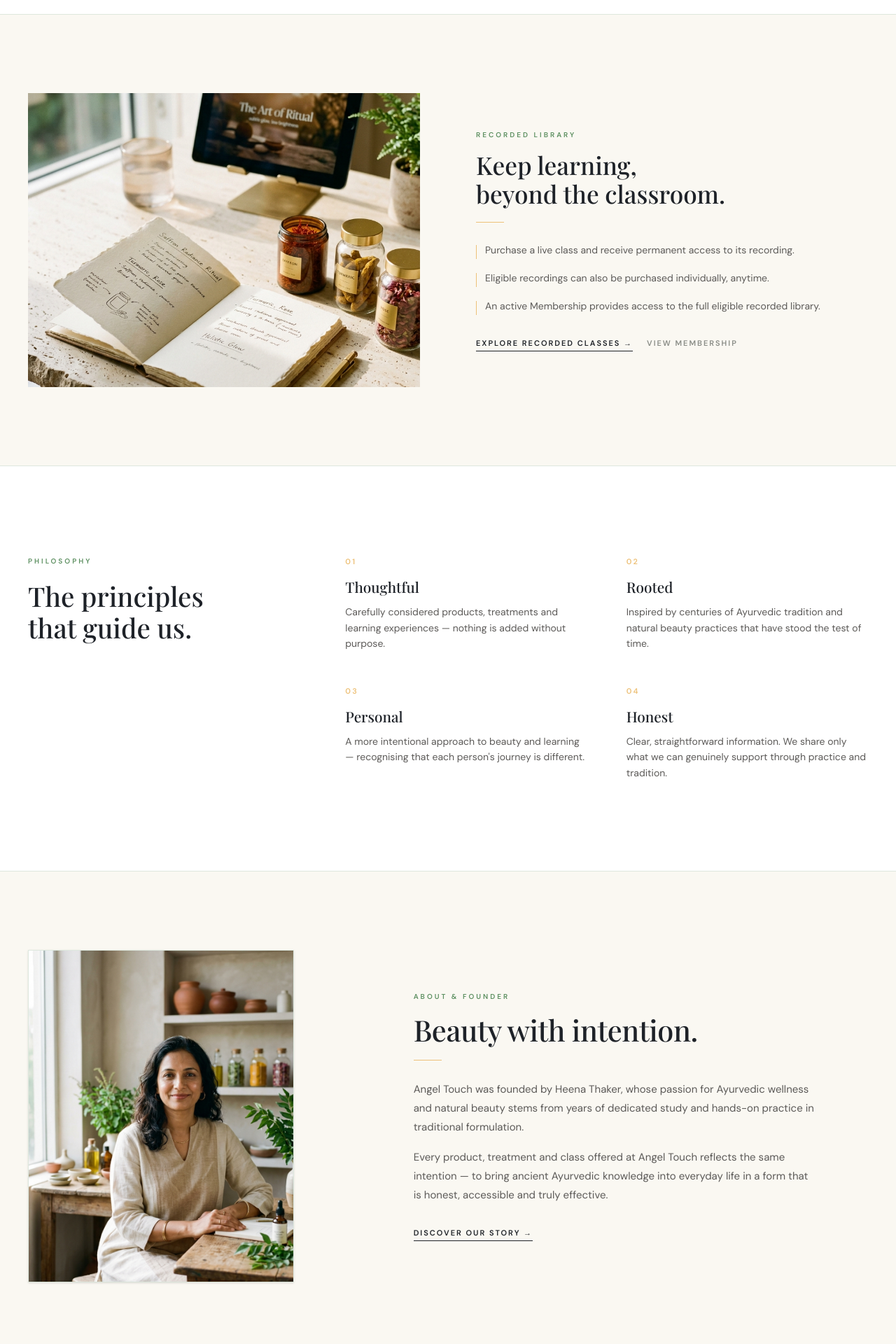
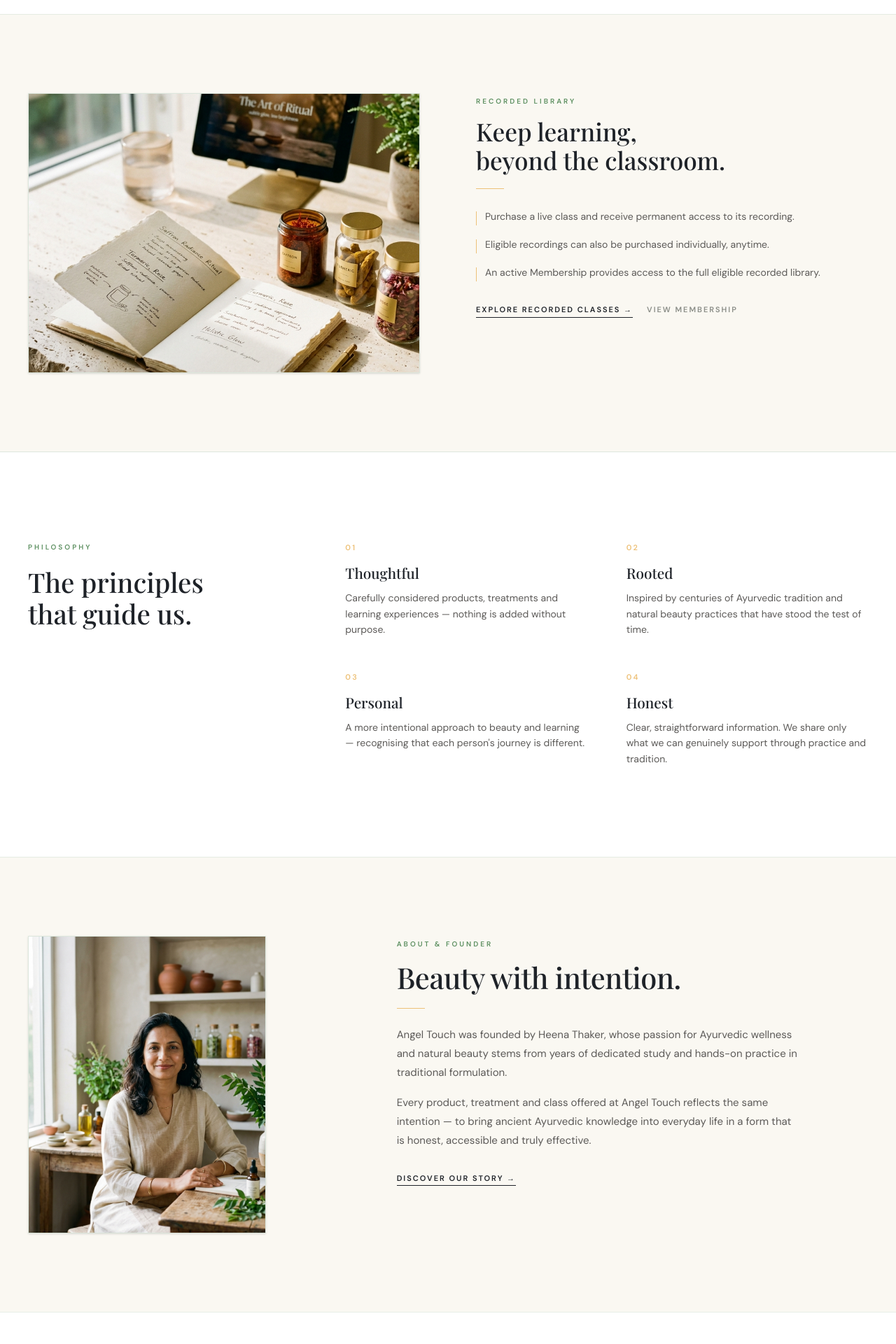
Before and after one commit to Hetsoni28/Angel-Touch, a Next.js app: page / in a window 1280 px wide. Shown: the part 5040-6960 px from the top of the page at 70% size. Built offline with nearby package versions, Linux system fonts and the light colour scheme.

Commit message:
fix(layout): align image and text top baselines in About and Recorded Learning sections

```diff
--- a/src/components/templates/home/AboutSection.tsx
+++ b/src/components/templates/home/AboutSection.tsx
@@ -2,27 +2,25 @@ import Link from 'next/link'
 
 export function AboutSection() {
   return (
-    <section className="bg-[#faf8f2] py-20 md:py-28 border-t border-[#dde7dd]">
+    <section className="bg-[#faf8f2] py-20 md:py-28 border-t border-[#dde7dd]/70">
       <div className="max-w-screen-xl mx-auto px-6 md:px-10">
-        <div className="grid grid-cols-1 lg:grid-cols-12 gap-10 lg:gap-16 items-center">
 
-          {/* Portrait - graceful, controlled size */}
+        {/* ── ALIGNED TOP: items-start lines up the image top and text top in a single clean horizontal line ── */}
+        <div className="grid grid-cols-1 lg:grid-cols-12 gap-10 lg:gap-16 items-start">
+
+          {/* Portrait */}
           <div className="lg:col-span-5 flex justify-center lg:justify-start">
-            <div className="relative w-full max-w-[380px]">
-              <div className="overflow-hidden aspect-[4/5] max-h-[480px] bg-[#e9f3e9] shadow-sm border border-[#dde7dd]/80 img-zoom">
-                <img
-                  src="/images/founder_heena_thaker.jpg"
-                  alt="Heena Thaker — Founder of Angel Touch"
-                  className="w-full h-full object-cover object-top"
-                />
-              </div>
-              {/* Subtle gold accent frame */}
-              <div className="absolute -bottom-3 -right-3 w-full h-full border border-[#edc179]/40 pointer-events-none -z-10" />
+            <div className="w-full max-w-[340px] aspect-[4/5] overflow-hidden bg-[#e9f3e9] border border-[#dde7dd] shadow-sm img-zoom">
+              <img
+                src="/images/founder_heena_thaker.jpg"
+                alt="Heena Thaker — Founder of Angel Touch"
+                className="w-full h-full object-cover object-top"
+              />
             </div>
           </div>
 
-          {/* Content */}
-          <div className="lg:col-span-7 flex flex-col justify-center lg:pl-6">
+          {/* Content — aligned to top edge of portrait */}
+          <div className="lg:col-span-7 flex flex-col pt-1">
             <p className="text-[10px] font-semibold tracking-[0.3em] text-[#5c8f60] uppercase mb-4">
               About & Founder
             </p>
@@ -32,7 +30,7 @@ export function AboutSection() {
             >
               Beauty with intention.
             </h2>
-            <span className="gold-rule mb-7" />
+            <span className="gold-rule mb-6 block" />
             <div className="flex flex-col gap-4 mb-8 text-[15px] text-[#5c5a58] leading-[1.8] max-w-xl">
               <p>
                 Angel Touch was founded by Heena Thaker, whose passion for Ayurvedic wellness and natural beauty stems from years of dedicated study and hands-on practice in traditional formulation.
@@ -47,6 +45,7 @@ export function AboutSection() {
           </div>
 
         </div>
+
       </div>
     </section>
   )
--- a/src/components/templates/home/RecordedLearningSection.tsx
+++ b/src/components/templates/home/RecordedLearningSection.tsx
@@ -2,12 +2,14 @@ import Link from 'next/link'
 
 export function RecordedLearningSection() {
   return (
-    <section className="bg-[#faf8f2] py-20 md:py-28 border-t border-[#dde7dd]">
+    <section className="bg-[#faf8f2] py-20 md:py-28 border-t border-[#dde7dd]/70">
       <div className="max-w-screen-xl mx-auto px-6 md:px-10">
-        <div className="grid grid-cols-1 lg:grid-cols-2 gap-12 lg:gap-20 items-center">
 
-          {/* Image — fixed max height */}
-          <div className="overflow-hidden bg-[#e9f3e9] img-zoom" style={{ height: '420px' }}>
+        {/* ── ALIGNED TOP: items-start lines up image and text horizontally ── */}
+        <div className="grid grid-cols-1 lg:grid-cols-2 gap-12 lg:gap-20 items-start">
+
+          {/* Image */}
+          <div className="overflow-hidden bg-[#e9f3e9] border border-[#dde7dd] shadow-sm img-zoom" style={{ height: '400px' }}>
             <img
               src="/images/ayurvedic_editorial_desk_1791405721218.jpg"
               alt="Ayurvedic formulation notes and botanical ingredients"
@@ -16,8 +18,10 @@ export function RecordedLearningSection() {
           </div>
 
           {/* Content */}
-          <div className="flex flex-col justify-center">
-            <p className="text-[10px] font-semibold tracking-[0.3em] text-[#5c8f60] uppercase mb-4">Recorded Library</p>
+          <div className="flex flex-col pt-1">
+            <p className="text-[10px] font-semibold tracking-[0.3em] text-[#5c8f60] uppercase mb-4">
+              Recorded Library
+            </p>
             <h2
               className="text-[1.8rem] md:text-[2.2rem] font-medium text-[#1e2228] leading-[1.2] mb-5"
               style={{ fontFamily: 'var(--font-heading)' }}
@@ -46,6 +50,7 @@ export function RecordedLearningSection() {
           </div>
 
         </div>
+
       </div>
     </section>
   )
```
